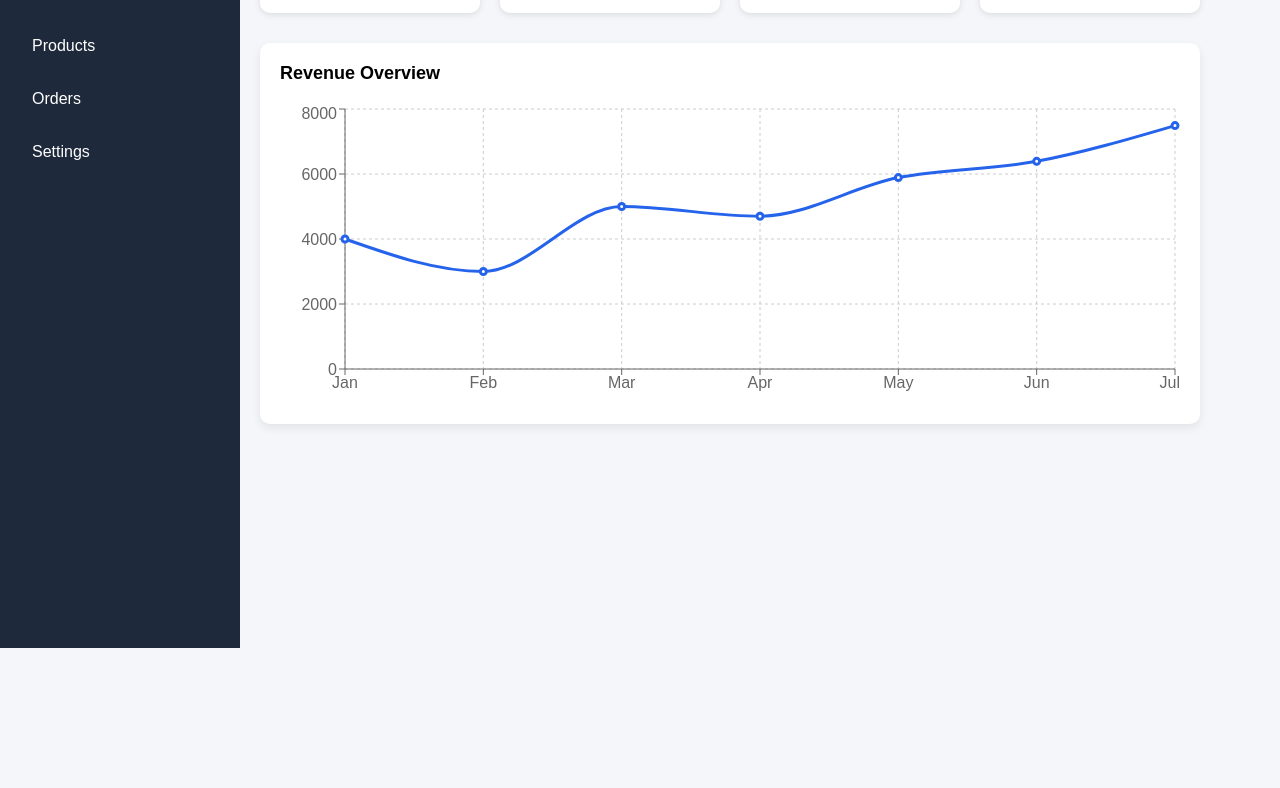
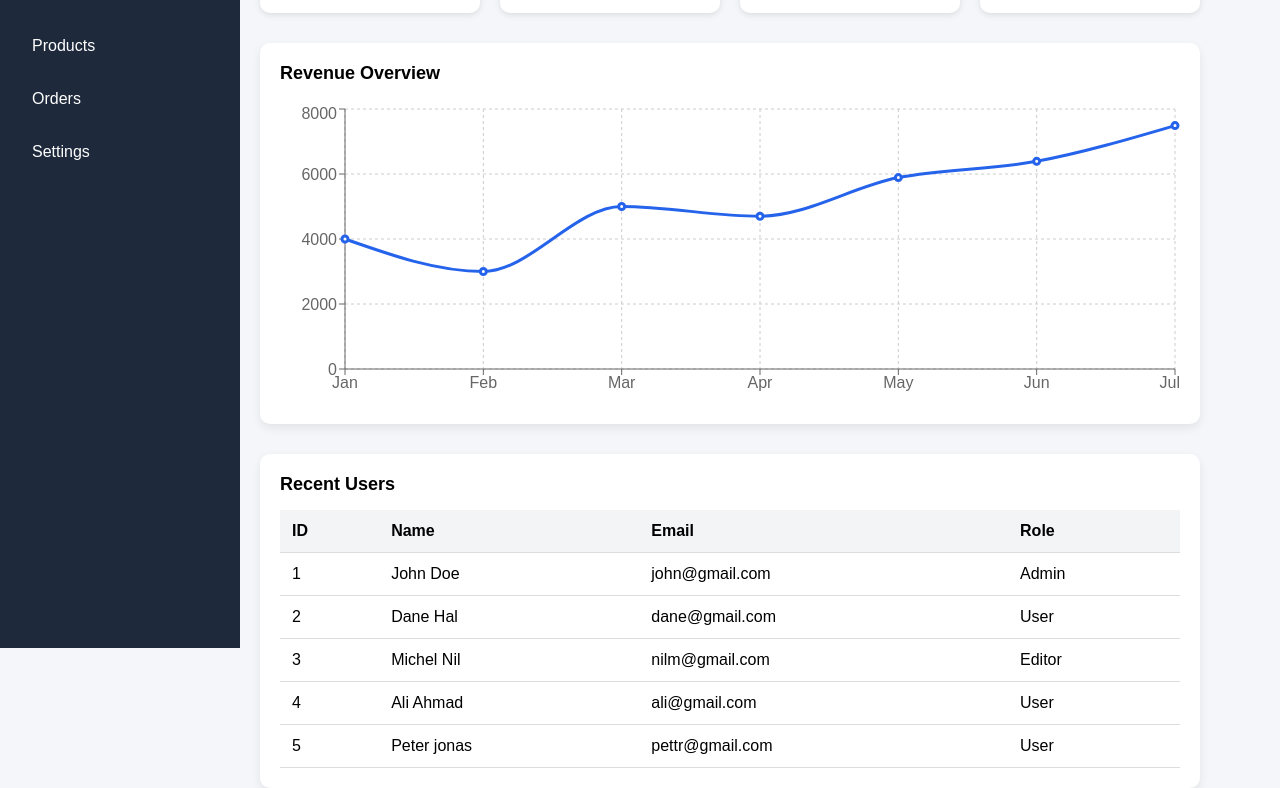
Before and after one commit to OmKhandale05/admin-dashboard, a React (Vite) app: page / in a window 1280 px wide. Shown: the part 212-1000 px from the top of the page. Before the commit the page ends 860 px from the top, so only its background shows below. Built offline with nearby package versions, Linux system fonts and the light colour scheme.

Commit message:
Feature: add users table to dashboard

```diff
--- /dev/null
+++ b/src/components/UsersTable.jsx
@@ -0,0 +1,40 @@
+import "../styles/UsersTable.css";
+
+const users = [
+  { id: 1, name: "John Doe", email: "john@gmail.com", role: "Admin" },
+  { id: 2, name: "Dane Hal", email: "dane@gmail.com", role: "User" },
+  { id: 3, name: "Michel Nil", email: "nilm@gmail.com", role: "Editor" },
+  { id: 4, name: "Ali Ahmad", email: "ali@gmail.com", role: "User" },
+  { id: 5, name: "Peter jonas", email: "pettr@gmail.com", role: "User" },
+];
+
+const UsersTable = () => {
+  return (
+    <div className="table-container">
+      <h3 className="table-title">Recent Users</h3>
+
+      <table className="users-table">
+        <thead>
+          <tr>
+            <th>ID</th>
+            <th>Name</th>
+            <th>Email</th>
+            <th>Role</th>
+          </tr>
+        </thead>
+        <tbody>
+          {users.map((user) => (
+            <tr key={user.id}>
+              <td>{user.id}</td>
+              <td>{user.name}</td>
+              <td>{user.email}</td>
+              <td>{user.role}</td>
+            </tr>
+          ))}
+        </tbody>
+      </table>
+    </div>
+  );
+};
+
+export default UsersTable;
--- a/src/pages/Dashboard.jsx
+++ b/src/pages/Dashboard.jsx
@@ -1,5 +1,6 @@
 import RevenueChart from "../components/RevenueChart";
 import StatCard from "../components/StatCard";
+import UsersTable from "../components/UsersTable";
 import "../styles/Dashboard.css";
 
 const Dashboard = () => {
@@ -15,6 +16,8 @@ const Dashboard = () => {
 
       </div>
       <RevenueChart/>
+
+      <UsersTable/>
     </div>
   );
 };
--- /dev/null
+++ b/src/styles/UsersTable.css
@@ -0,0 +1,32 @@
+.table-container{
+    background: white;
+    padding: 20px;
+    margin-top: 30px;
+    border-radius: 10px;
+    box-shadow: 0 4px 10px rgba(0, 0, 0, 0.08);
+}
+.table-title{
+    margin-bottom: 15px;
+    font-size: 18px;
+    font-weight: 600;
+}
+
+.users-table{
+    width: 100%;
+    border-collapse: collapse;
+}
+
+.users-table th,
+.users-table td{
+    padding: 12px;
+    text-align: left;
+    border-bottom: 1px solid #ddd;
+}
+
+.users-table th{
+    background: #f3f4f6;
+}
+
+.users-table tr:hover{
+    background: #f9fafb;
+}
```
